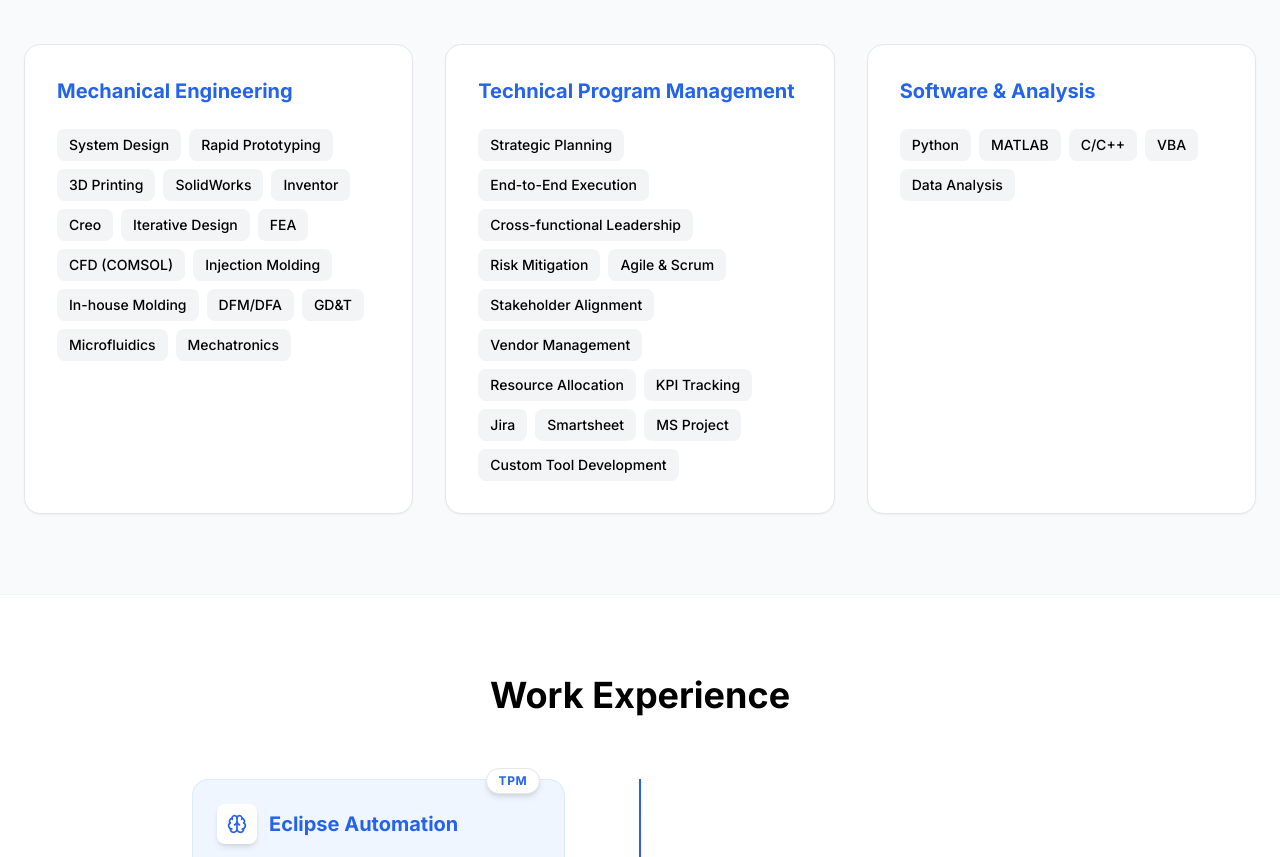
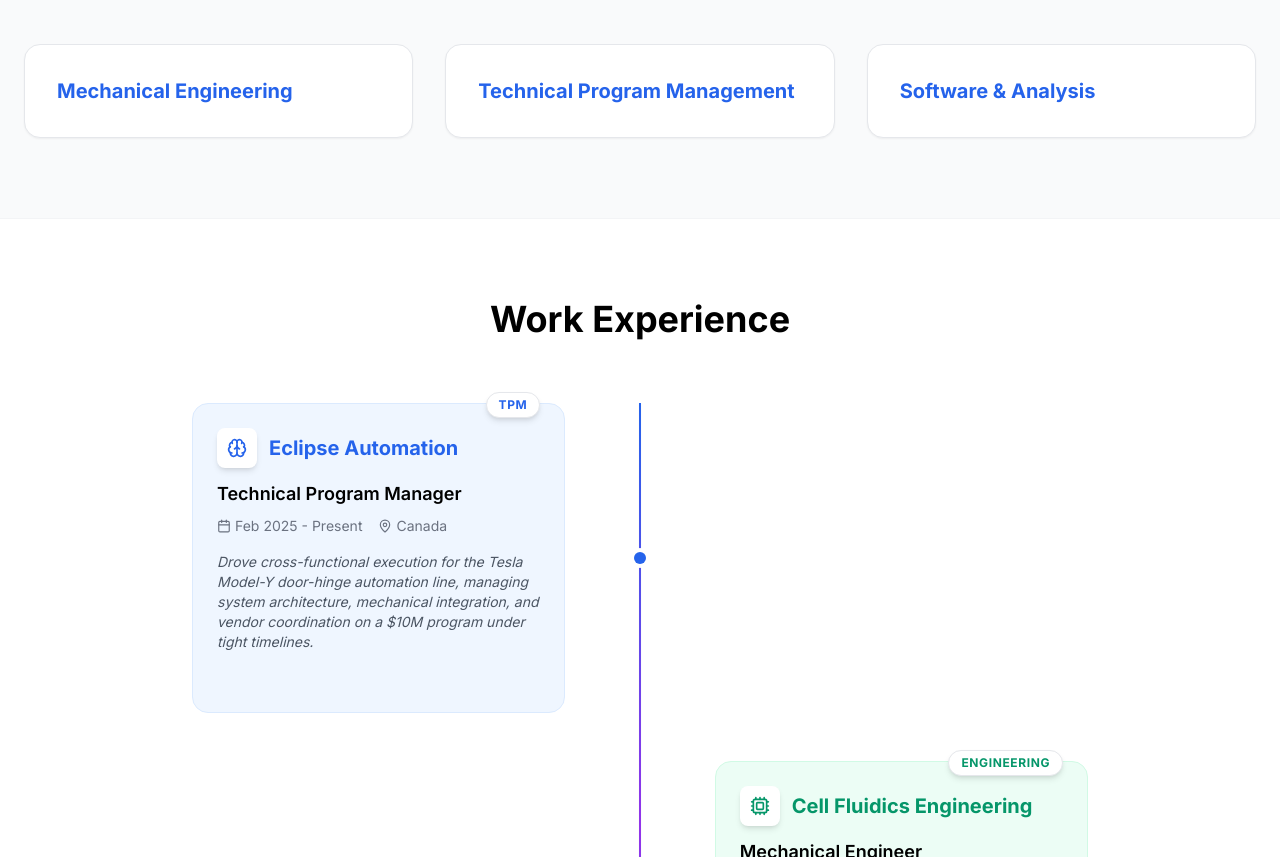
Before and after one commit to jackychen-dev/portfolio, a Next.js app: page / in a window 1280 px wide. Shown: the part 1020-1877 px from the top of the page. Built offline with nearby package versions, Linux system fonts and the light colour scheme.

Commit message:
Remove skill badges from Technical Capabilities section

```diff
--- a/components/About.tsx
+++ b/components/About.tsx
@@ -43,14 +43,7 @@
               transition={{ delay: index * 0.1 }}
               className="bg-white dark:bg-black p-8 rounded-2xl border border-gray-200 dark:border-neutral-800 shadow-sm hover:shadow-lg hover:-translate-y-1 transition-all duration-300"
             >
-              <h3 className="text-xl font-bold mb-6 text-blue-600">{category.title}</h3>
-              <div className="flex flex-wrap gap-2">
-                {category.skills.map((skill) => (
-                  <span key={skill} className="px-3 py-1.5 bg-gray-100 dark:bg-neutral-800 rounded-lg text-sm font-medium hover:bg-blue-50 dark:hover:bg-blue-900/20 hover:text-blue-700 dark:hover:text-blue-300 transition-all duration-200 cursor-default">
-                    {skill}
-                  </span>
-                ))}
-              </div>
+              <h3 className="text-xl font-bold text-blue-600">{category.title}</h3>
             </motion.div>
           ))}
         </div>
```
